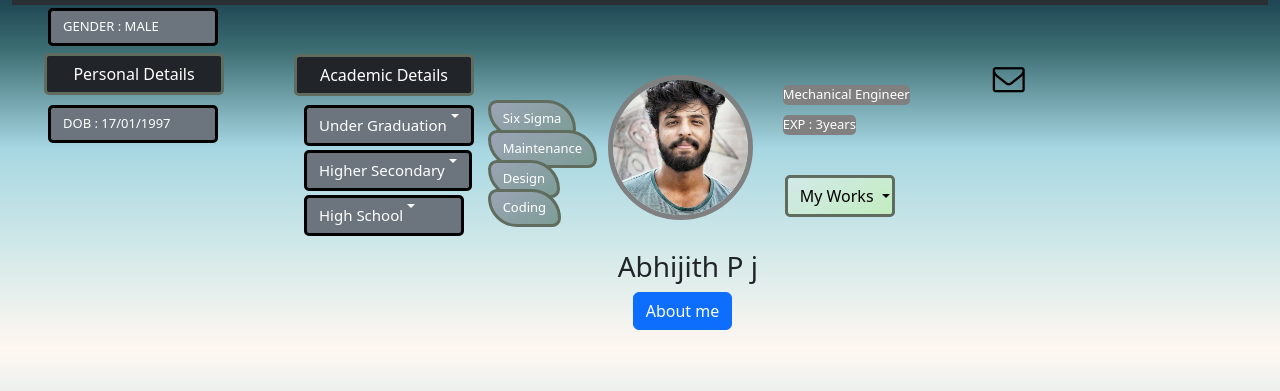
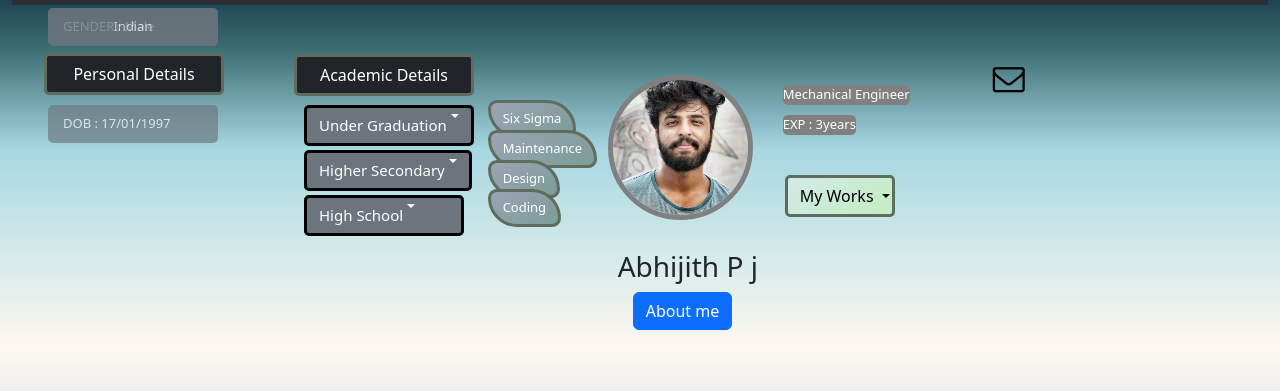
Before and after one commit to escanor0088/test, a plain HTML site: page index.html in a window 1280 px wide. Shown: the part 51-442 px from the top of the page. Drawn offline with nearby package versions, Linux system fonts and the light colour scheme.

Commit message:
Update index.html

```diff
--- a/index.html
+++ b/index.html
@@ -152,9 +152,9 @@ Marks 85%
 
 <button type="button" class="btn btn-dark PERSONAL-HEADING">Personal Details</button>
 
-      <button type="button" class="btn btn-secondary dob">DOB : 17/01/1997</button>
-      <button type="button" class="btn btn-secondary GENDER">GENDER : MALE</button>
-      <button type="button" class="btn btn-secondary NAT">NAT : INDIAN</button>
+      <button type="button" class="btn btn-secondary dob" disabled>DOB : 17/01/1997</button>
+      <button type="button" class="btn btn-secondary GENDER" disabled>GENDER : Male</button>
+      <button type="button" class="btn btn-secondary NAT" disabled>Indian</button>
 
 
 
@@ -372,7 +372,7 @@ Marks 85%
 
 <div class="offcanvas offcanvas-start WRK-DATA" data-bs-scroll="true" data-bs-backdrop="false" tabindex="-1" id="offcanvasScrollingHindalco" aria-labelledby="offcanvasScrollingLabelHindalco">
   <div class="offcanvas-header">
-    <h2 class="offcanvas-title EXP-TITLE-1" id="offcanvasScrollingLabelHindalco">Work experience </h2>
+    <h5 class="offcanvas-title EXP-TITLE-1" id="offcanvasScrollingLabelHindalco">Work experience </h5>
     <button type="button" class="btn-close" data-bs-dismiss="offcanvas" aria-label="Close"></button>
   </div>
   <div class="offcanvas-body">
@@ -392,7 +392,7 @@ Marks 85%
 
 <div class="offcanvas offcanvas-start WRK-DATA-2" data-bs-scroll="true" data-bs-backdrop="false" tabindex="-1" id="offcanvasScrollingTata" aria-labelledby="offcanvasScrollingLabelTata">
   <div class="offcanvas-header">
-    <h2 class="offcanvas-title EXP-TITLE-2 " id="offcanvasScrollingLabelTata">Work experience</h2>
+    <h5 class="offcanvas-title EXP-TITLE-2 " id="offcanvasScrollingLabelTata">Work experience</h5>
     <button type="button" class="btn-close" data-bs-dismiss="offcanvas" aria-label="Close"></button>
   </div>
   <div class="offcanvas-body-1">
```
